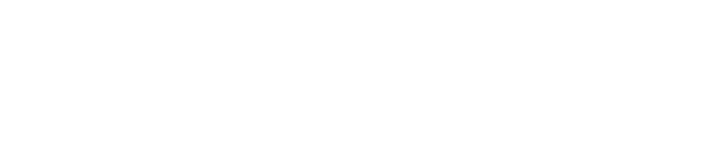
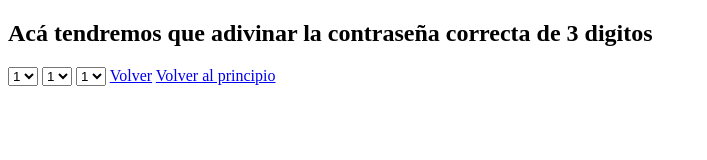
Before and after one commit to Fleepx/Conditions-JS, a plain HTML site: page assets/pages/index3.html in a window 1280 px wide. Shown: the whole page, without its empty margins (0-707 px from the left). Drawn offline with Linux system fonts and the light colour scheme.

Commit message:
ElementosListos

```diff
--- a/assets/pages/index2.html
+++ b/assets/pages/index2.html
@@ -5,8 +5,31 @@
     <meta http-equiv="X-UA-Compatible" content="IE=edge">
     <meta name="viewport" content="width=device-width, initial-scale=1.0">
     <title>Document</title>
+    <link rel="stylesheet" href="../CSS/styles.css">
 </head>
 <body>
-    dsaGHFDjgh afdsAD
+    <h2>Acá tenemos a la venta  estos 3 discos, pero máximo puedes llevarte 10</h2>
+    <div class="container">
+
+        <div class="disco">
+            <img class="album" src="../imgs/VOLA - Applause of a distant Crowd.jpg" alt="Applause of a distant Crowd Disco">
+            <input type="number">
+        </div>
+
+        <div class="disco">
+            <img class="album" src="../imgs/Taeko Onuki - Sunshower.jpg" alt="Sunshower Disco">
+            <input type="number">
+        </div>
+
+        <div class="disco">
+            <img class="album" src="../imgs/badbadnotgood - III.webp" alt="III Disco">
+            <input type="number">
+        </div>
+
+        <a href="../../index.html">Volver</a>
+        <a href="../pages/index3.html">Siguiente</a>
+    </div>
+
+    <script src="../JS/script.js"></script>
 </body>
 </html>
--- a/assets/pages/index3.html
+++ b/assets/pages/index3.html
@@ -0,0 +1,50 @@
+<!DOCTYPE html>
+<html lang="en">
+<head>
+    <meta charset="UTF-8">
+    <meta http-equiv="X-UA-Compatible" content="IE=edge">
+    <meta name="viewport" content="width=device-width, initial-scale=1.0">
+    <title>Document</title>
+</head>
+<body>
+    <h2>Acá tendremos que adivinar la contraseña correcta de 3 digitos</h2>
+
+    <select name="primer-numero" id="primero">
+        <option value="1">1</option>
+        <option value="2">2</option>
+        <option value="3">3</option>
+        <option value="4">4</option>
+        <option value="5">5</option>
+        <option value="6">6</option>
+        <option value="7">7</option>
+        <option value="8">8</option>
+        <option value="9">9</option>
+    </select>
+
+    <select name="segundo-numero" id="segundo">
+        <option value="1">1</option>
+        <option value="2">2</option>
+        <option value="3">3</option>
+        <option value="4">4</option>
+        <option value="5">5</option>
+        <option value="6">6</option>
+        <option value="7">7</option>
+        <option value="8">8</option>
+        <option value="9">9</option>
+    </select>
+
+    <select name="tercer-numero" id="tercero">
+        <option value="1">1</option>
+        <option value="2">2</option>
+        <option value="3">3</option>
+        <option value="4">4</option>
+        <option value="5">5</option>
+        <option value="6">6</option>
+        <option value="7">7</option>
+        <option value="8">8</option>
+        <option value="9">9</option>
+    </select>
+    <a href="./index2.html">Volver</a>
+    <a href="../../index.html">Volver al principio</a>
+</body>
+</html>
```
Also changed, not shown: index.html (+1 -1 lines), assets/CSS/styles.css (line endings or trailing spaces), assets/imgs/Taeko Onuki - Sunshower.jpg (added), assets/imgs/VOLA - Applause of a distant Crowd.jpg (added), assets/imgs/badbadnotgood - III.webp (added).
